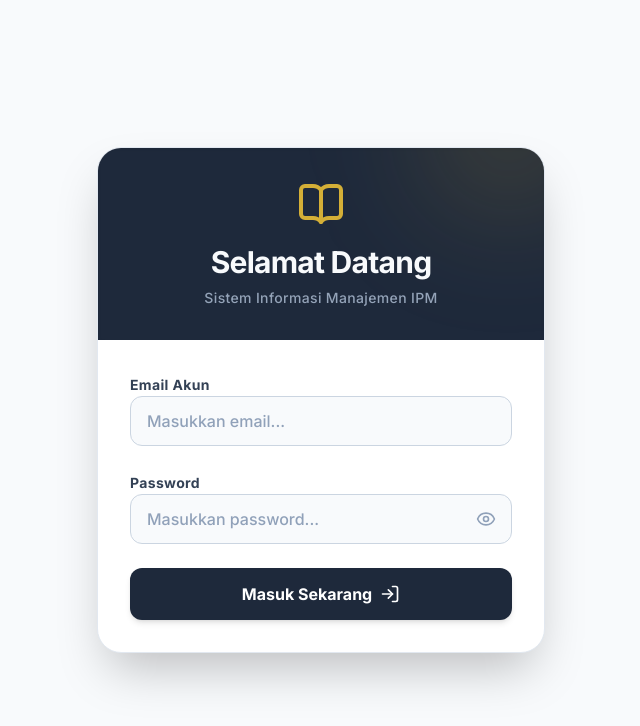
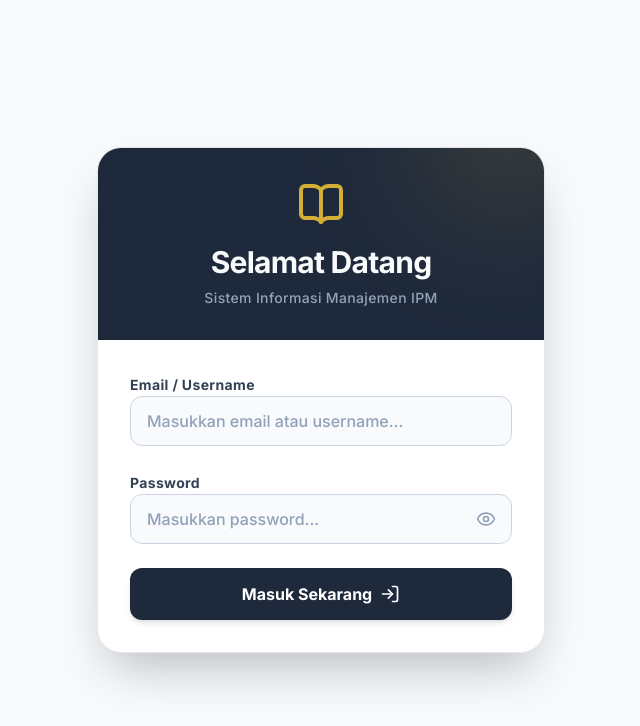
Before and after one commit to 01012026/ipm-manajemen, a Next.js app: page /login in a window 1280 px wide. Shown: the top 726 px of the page, without its empty margins (319-959 px from the left). Built offline with nearby package versions, Linux system fonts and the light colour scheme; no server answers.

Commit message:
fix: ganti input email jadi text

```diff
--- a/app/login/page.tsx
+++ b/app/login/page.tsx
@@ -2,7 +2,7 @@
 
 import { useState } from "react";
 import { useRouter } from "next/navigation";
-import { supabase } from "../../lib/supabase"; // Pastiin path ini bener ke file supabase lu
+import { supabase } from "../../lib/supabase";
 import { Eye, EyeOff, LogIn, BookOpen } from "lucide-react";
 
 export default function LoginPage() {
@@ -61,10 +61,10 @@ export default function LoginPage() {
 
             {/* Input Email/Username */}
             <div className="space-y-2">
-              <label className="text-sm font-bold text-[#334155] tracking-wide">Email Akun</label>
+              <label className="text-sm font-bold text-[#334155] tracking-wide">Email / Username</label>
               <input
-                type="email"
-                placeholder="Masukkan email..."
+                type="text"
+                placeholder="Masukkan email atau username..."
                 className="w-full px-4 py-3 rounded-xl bg-[#F8FAFC] border border-[#CBD5E1] text-[#1E293B] focus:border-[#D4AF37] focus:ring-2 focus:ring-[#D4AF37]/20 focus:bg-white outline-none transition-all placeholder:text-slate-400 font-medium"
                 value={email}
                 onChange={(e) => setEmail(e.target.value)}
```
